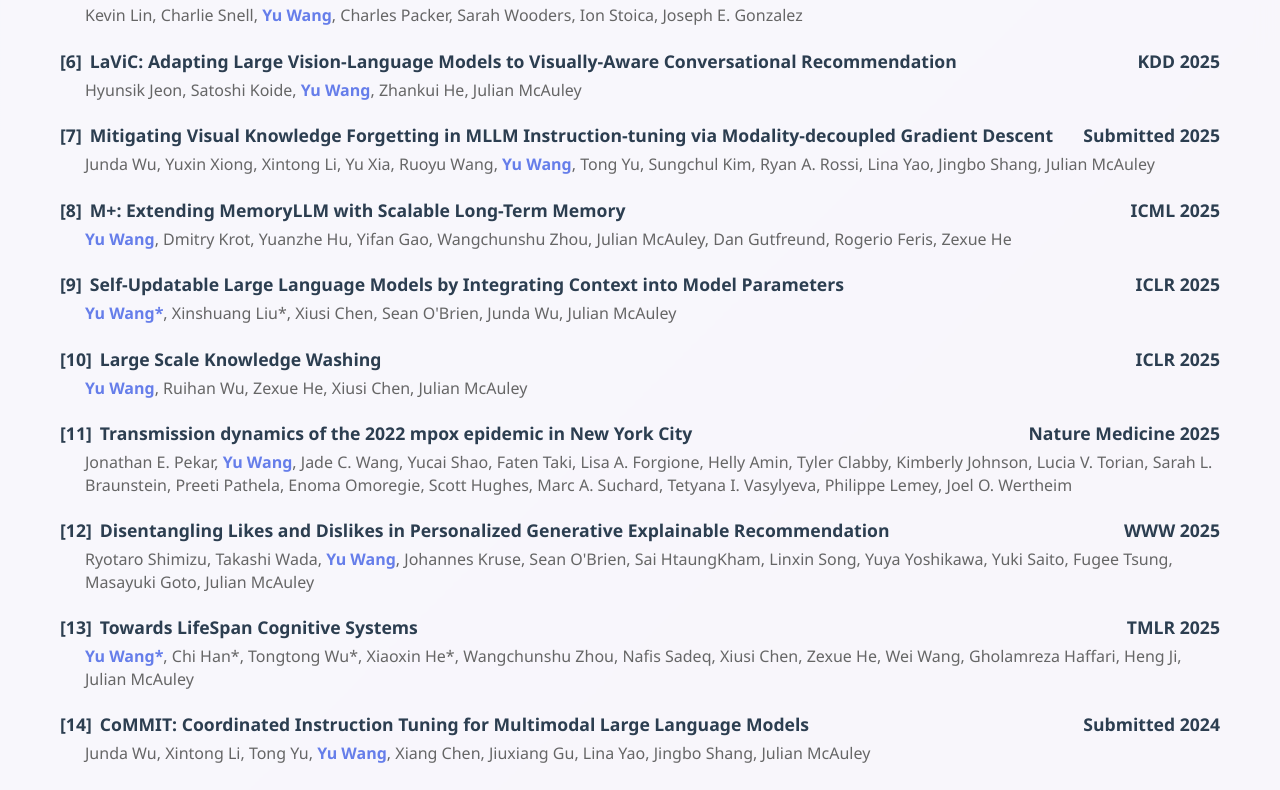
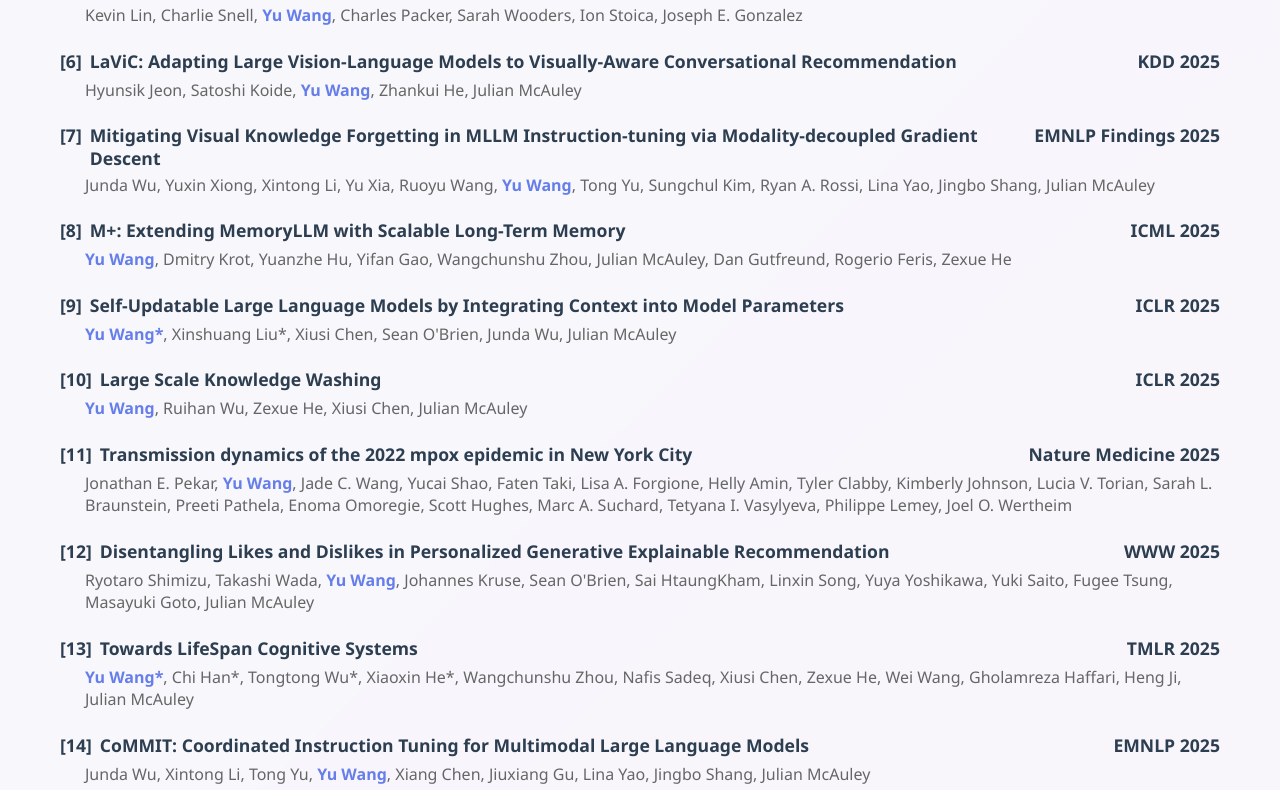
Before and after one commit to wangyu-ustc/wangyu-ustc.github.io, a React (Create React App) app: page / in a window 1280 px wide. Shown: the part 3385-4175 px from the top of the page. Built offline with nearby package versions, Linux system fonts and the light colour scheme.

Commit message:
add two papers that are accepted to EMNLP

```diff
--- a/src/PersonalWebsite.tsx
+++ b/src/PersonalWebsite.tsx
@@ -240,7 +240,7 @@ const PersonalWebsite: React.FC = () => {
     {
       title: "Mitigating Visual Knowledge Forgetting in MLLM Instruction-tuning via Modality-decoupled Gradient Descent",
       authors: "Junda Wu, Yuxin Xiong, Xintong Li, Yu Xia, Ruoyu Wang, Yu Wang, Tong Yu, Sungchul Kim, Ryan A. Rossi, Lina Yao, Jingbo Shang, Julian McAuley",
-      venue: "Submitted",
+      venue: "EMNLP Findings",
       year: 2025,
       link: "https://arxiv.org/abs/2502.11740"
     },
@@ -289,8 +289,8 @@ const PersonalWebsite: React.FC = () => {
     {
       title: "CoMMIT: Coordinated Instruction Tuning for Multimodal Large Language Models",
       authors: "Junda Wu, Xintong Li, Tong Yu, Yu Wang, Xiang Chen, Jiuxiang Gu, Lina Yao, Jingbo Shang, Julian McAuley",
-      venue: "Submitted",
-      year: 2024,
+      venue: "EMNLP",
+      year: 2025,
       link: "https://arxiv.org/abs/2407.20454"
     },
     {
```
